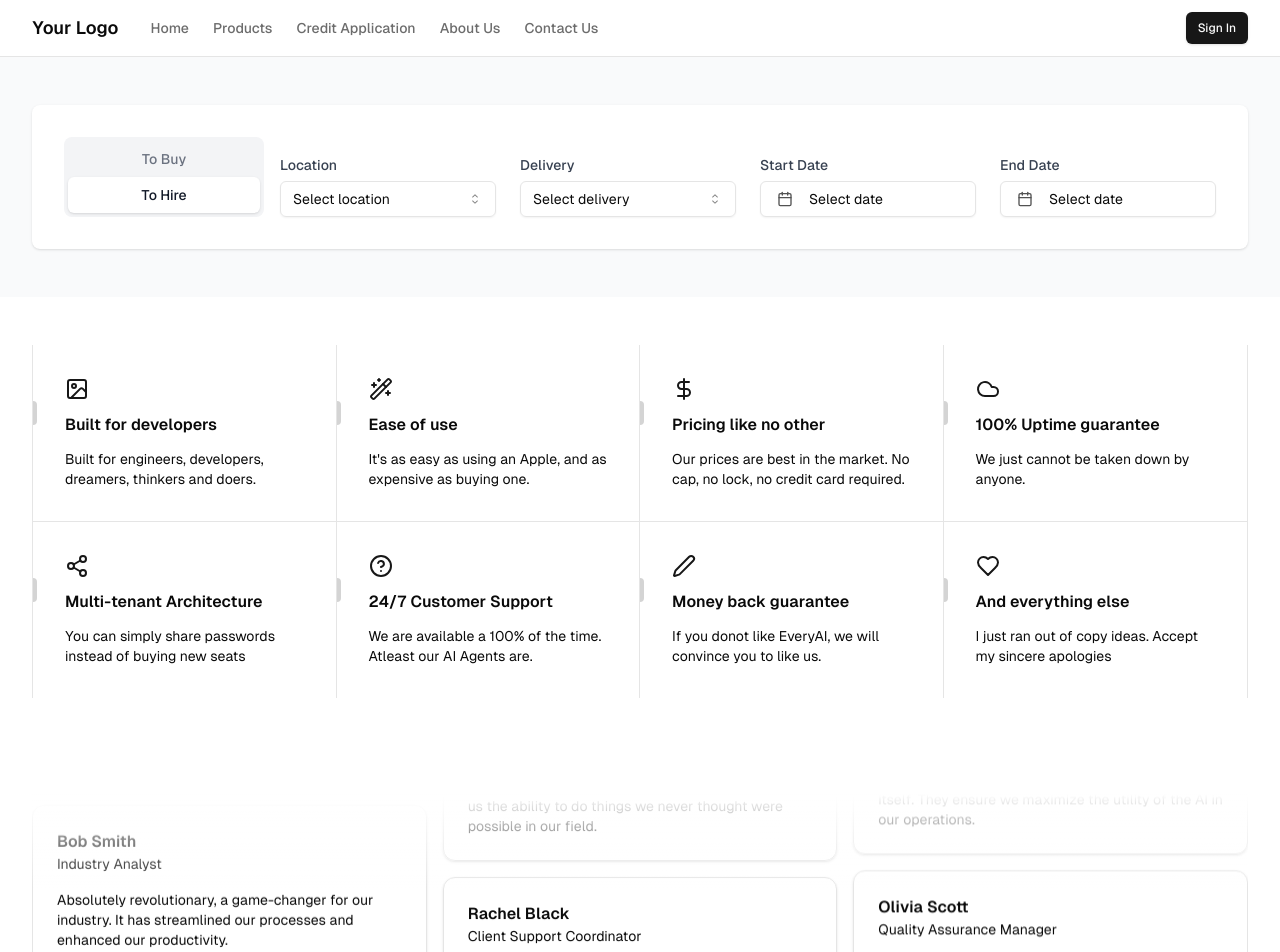
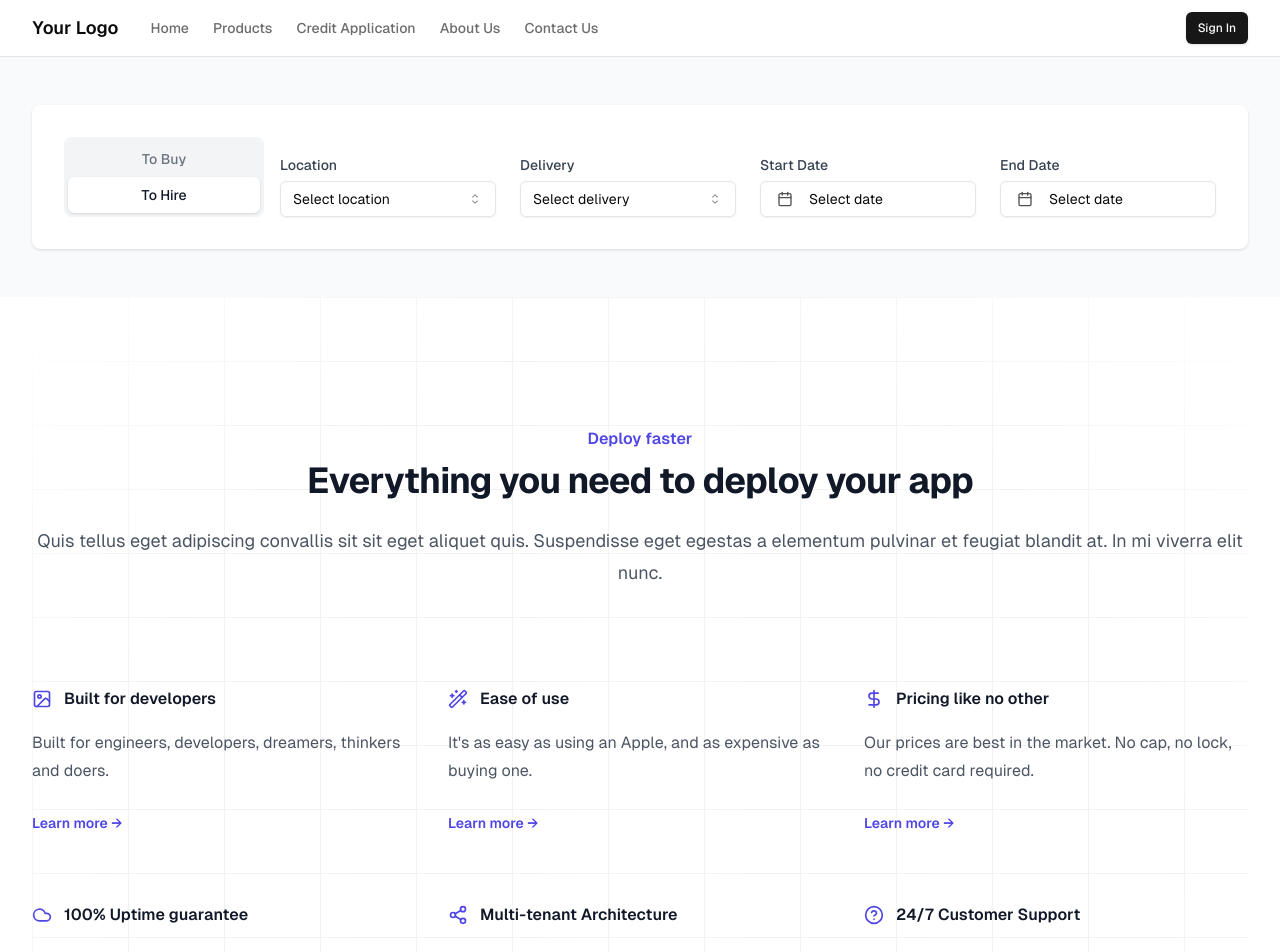
Before and after one commit to icandrew/test-app, a Next.js app: page / in a window 1280 px wide. Shown: the top 952 px of the page. Built offline with nearby package versions, Linux system fonts and the light colour scheme.

Commit message:
fix max width

```diff
--- /dev/null
+++ b/components/animated-grid-background.tsx
@@ -0,0 +1,26 @@
+'use client'
+
+import { cn } from "@/lib/utils"
+
+export function AnimatedGridBackground({
+  className,
+  children,
+}: {
+  className?: string
+  children: React.ReactNode
+}) {
+  return (
+    <div className={cn("relative", className)}>
+      <div
+        className="absolute inset-0 -z-10 h-full w-full bg-white bg-[linear-gradient(to_right,#f0f0f0_1px,transparent_1px),linear-gradient(to_bottom,#f0f0f0_1px,transparent_1px)] bg-[size:6rem_4rem]"
+        style={{
+          mask: 'radial-gradient(circle at center, white 60%, transparent 100%)',
+          WebkitMask: 'radial-gradient(circle at center, white 60%, transparent 100%)',
+        }}
+      >
+        <div className="absolute inset-0 bg-gradient-to-r from-transparent via-white/20 to-transparent animate-grid-fade" />
+      </div>
+      {children}
+    </div>
+  )
+}
--- a/components/equipment-search.tsx
+++ b/components/equipment-search.tsx
@@ -32,7 +32,7 @@ export function EquipmentSearch() {
 
   return (
     <div className="bg-gray-50 -mx-4 md:-mx-6 lg:-mx-8">
-      <div className="max-w-full mx-auto px-4 md:px-6 lg:px-8">
+      <div className="max-w-7xl mx-auto px-4 md:px-6 lg:px-8">
         <div className="py-8 md:py-10 lg:py-12">
           <div className="bg-white rounded-lg shadow">
             <div className="p-4 md:p-6 lg:p-8">
--- a/components/features-grid.tsx
+++ b/components/features-grid.tsx
@@ -1,7 +1,7 @@
 'use client'
 
 import React from "react"
-import { motion } from "framer-motion"
+// import { motion } from "framer-motion"
 import {
   Cloud,
   DollarSign,
@@ -12,6 +12,7 @@ import {
   Share2,
   Wand2,
 } from "lucide-react"
+import { AnimatedGridBackground } from "@/components/animated-grid-background"
 
 export function FeaturesGrid() {
   const features = [
@@ -57,55 +58,43 @@ export function FeaturesGrid() {
     },
   ]
 
-  const rows = [features.slice(0, 4), features.slice(4)]
+  // const rows = [features.slice(0, 4), features.slice(4)]
 
   return (
-    <section className="py-8 md:py-10 lg:py-12 -mx-4 md:-mx-6 lg:-mx-8">
-      <div className="max-w-full mx-auto">
-        <div className="relative px-4 md:px-6 lg:px-8">
-          <div className="grid grid-cols-1 min-[426px]:grid-cols-2 md:grid-cols-2 lg:grid-cols-4 border-x border-border">
-            {rows.map((row, rowIndex) => (
-              <React.Fragment key={rowIndex}>
-                {row.map((feature, colIndex) => (
-                  <motion.div
-                    key={colIndex}
-                    initial={{ x: 100, opacity: 0 }}
-                    animate={{ x: 0, opacity: 1 }}
-                    transition={{
-                      duration: 0.8,
-                      delay: (rowIndex * 4 + colIndex) * 0.1,
-                      ease: [0.21, 1.11, 0.81, 0.99]
-                    }}
-                    className={`
-                      relative flex flex-col
-                      p-4 md:p-6 lg:p-8
-                      group
-                      ${colIndex < row.length - 1 ? 'border-r' : ''}
-                      ${rowIndex < rows.length - 1 ? 'border-b' : ''}
-                    `}
-                  >
-                    <div
-                      className="absolute left-0 top-[3.5rem] h-6 w-1
-                      rounded-tr-full rounded-br-full bg-neutral-300
-                      dark:bg-neutral-700 group-hover:bg-blue-500
-                      transition duration-200"
-                    />
-                    <div className="space-y-3">
-                      <feature.icon className="w-5 h-5 md:w-6 md:h-6 text-primary" />
-                      <h3 className="font-semibold text-sm md:text-base">
-                        {feature.title}
-                      </h3>
-                      <p className="text-xs md:text-sm text-muted-foreground leading-relaxed">
-                        {feature.description}
-                      </p>
-                    </div>
-                  </motion.div>
-                ))}
-              </React.Fragment>
+    <AnimatedGridBackground className="py-24 sm:py-32">
+      <div className="mx-auto max-w-7xl">
+        <div className="mx-auto max-w-full lg:text-center">
+          <h2 className="text-base font-semibold leading-7 text-indigo-600">
+            Deploy faster
+          </h2>
+          <p className="mt-2 text-3xl font-bold tracking-tight text-gray-900 sm:text-4xl">
+            Everything you need to deploy your app
+          </p>
+          <p className="mt-6 text-lg leading-8 text-gray-600">
+            Quis tellus eget adipiscing convallis sit sit eget aliquet quis. Suspendisse eget egestas a elementum pulvinar et feugiat blandit at. In mi viverra elit nunc.
+          </p>
+        </div>
+        <div className="mx-auto mt-16 max-w-2xl sm:mt-20 lg:mt-24 lg:max-w-none">
+          <dl className="grid max-w-xl grid-cols-1 gap-x-8 gap-y-16 lg:max-w-none lg:grid-cols-3">
+            {features.map((feature) => (
+              <div key={feature.title} className="flex flex-col">
+                <dt className="flex items-center gap-x-3 text-base font-semibold leading-7 text-gray-900">
+                  <feature.icon className="h-5 w-5 flex-none text-indigo-600" aria-hidden="true" />
+                  {feature.title}
+                </dt>
+                <dd className="mt-4 flex flex-auto flex-col text-base leading-7 text-gray-600">
+                  <p className="flex-auto">{feature.description}</p>
+                  <p className="mt-6">
+                    <a href="#" className="text-sm font-semibold leading-6 text-indigo-600">
+                      Learn more <span aria-hidden="true">→</span>
+                    </a>
+                  </p>
+                </dd>
+              </div>
             ))}
-          </div>
+          </dl>
         </div>
       </div>
-    </section>
+    </AnimatedGridBackground>
   )
 }
--- a/components/testimonial-marquee.tsx
+++ b/components/testimonial-marquee.tsx
@@ -50,6 +50,7 @@ const testimonials: Testimonial[] = [
 export function TestimonialMarquee() {
   return (
     <section className="py-8 md:py-10 lg:py-12">
+      <div className="mx-auto max-w-7xl">
         <div className="relative min-h-[400px] max-h-[70vh] overflow-hidden">
           <div className="grid grid-cols-1 md:grid-cols-3 gap-4">
             {/* Column 1 - Normal speed */}
@@ -110,7 +111,7 @@ export function TestimonialMarquee() {
                 initial={{ y: 0 }}
                 animate={{ y: "-50%" }}
                 transition={{
-                duration: 25, // Slower speed
+                  duration: 25,
                   repeat: Infinity,
                   repeatType: "loop",
                   ease: "linear",
@@ -162,7 +163,7 @@ export function TestimonialMarquee() {
                 initial={{ y: 0 }}
                 animate={{ y: "-50%" }}
                 transition={{
-                duration: 15, // Faster speed
+                  duration: 15,
                   repeat: Infinity,
                   repeatType: "loop",
                   ease: "linear",
@@ -213,6 +214,7 @@ export function TestimonialMarquee() {
           <div className="absolute inset-x-0 top-0 h-24 bg-gradient-to-b from-background to-transparent" />
           <div className="absolute inset-x-0 bottom-0 h-24 bg-gradient-to-t from-background to-transparent" />
         </div>
+      </div>
     </section>
   )
 }
--- a/tailwind.config.ts
+++ b/tailwind.config.ts
@@ -12,6 +12,15 @@ const config: Config = {
         background: "var(--background)",
         foreground: "var(--foreground)",
       },
+      animation: {
+        "grid-fade": "grid-fade 8s ease-in-out infinite",
+      },
+      keyframes: {
+        "grid-fade": {
+          "0%, 100%": { transform: "translateX(-100%)" },
+          "50%": { transform: "translateX(100%)" },
+        },
+      },
     },
   },
   plugins: [],
```
Lines whose indentation alone changed are shown as unchanged.
